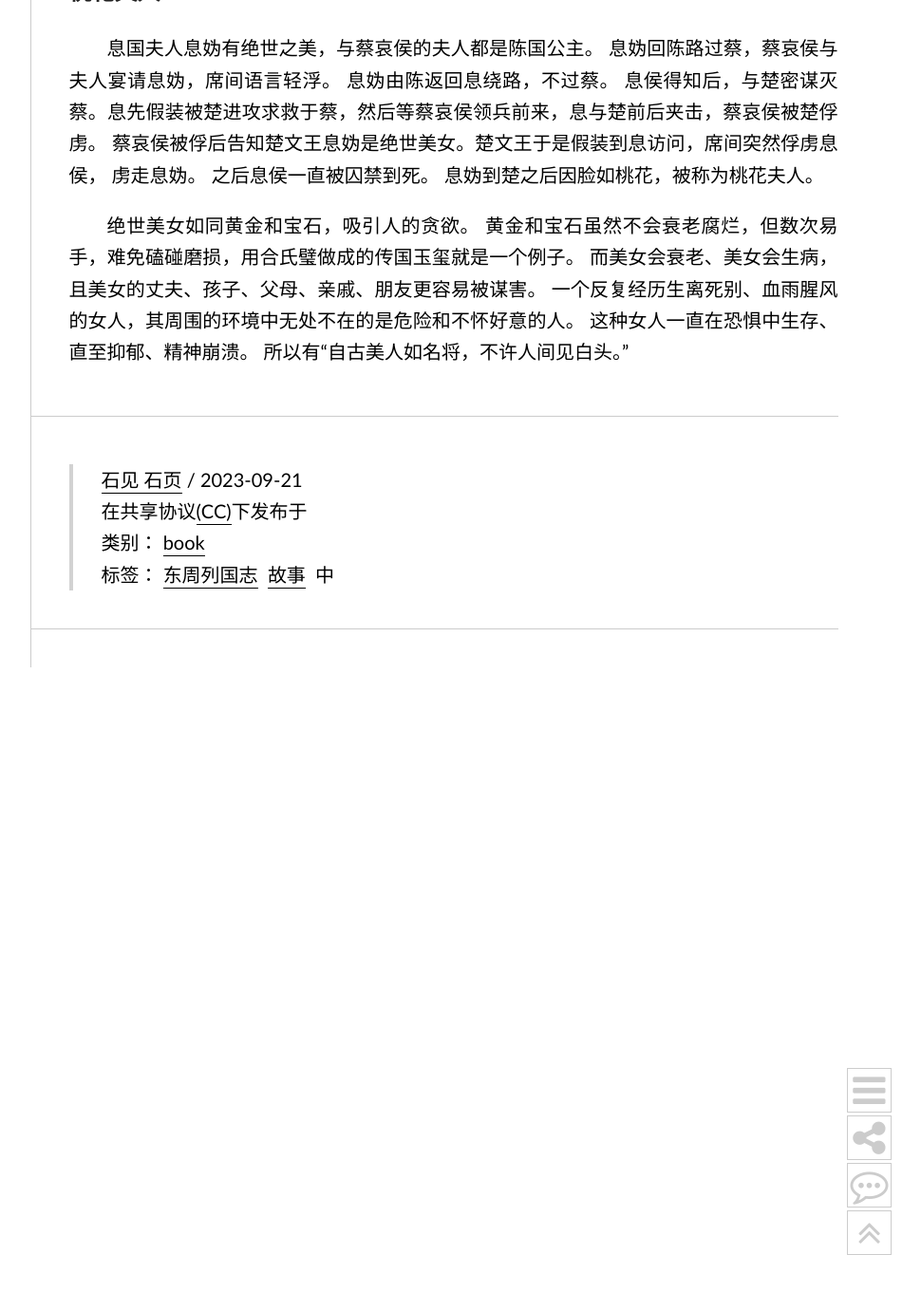
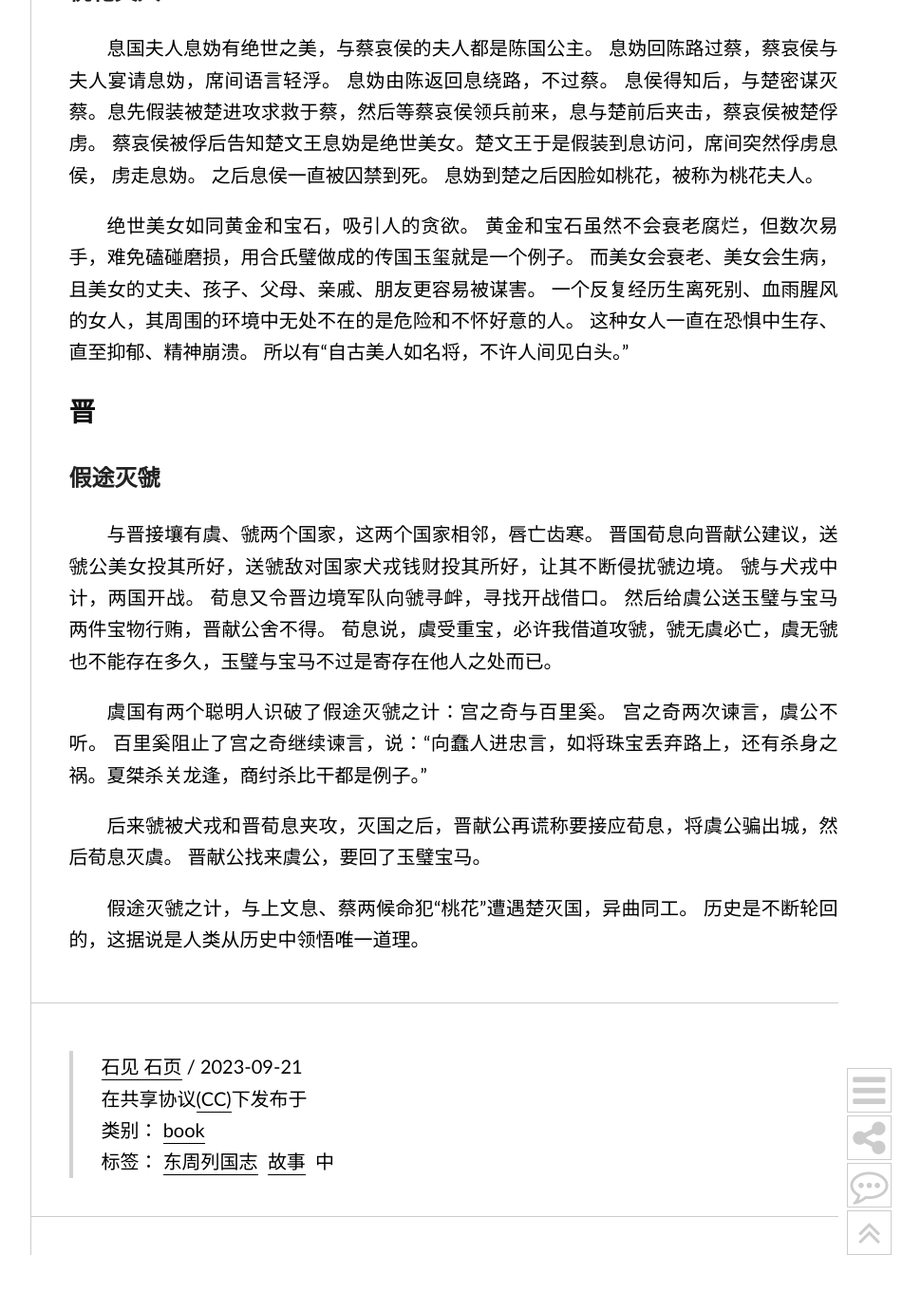
Before and after one commit to dustincys/cn, a Jekyll site: the page built from _posts/2023-09-21-eastzhou.md, in a window 1280 px wide and 1400 px high, scrolled down 3194 px. Shown: the top 1361 px of the window at 95% size, without its empty margins (183-1153 px from the left). Built offline with Jekyll 4.4.1, drawn with Linux system fonts in a browser that asks for light colours; nearby versions of some CDN libraries; comment, search, counter and statistics services are not loaded.

Commit message:
add new content to east zhou

```diff
--- a/_posts/2023-09-21-eastzhou.md
+++ b/_posts/2023-09-21-eastzhou.md
@@ -124,3 +124,24 @@ toc: yes
 一个反复经历生离死别、血雨腥风的女人，其周围的环境中无处不在的是危险和不怀好意的人。
 这种女人一直在恐惧中生存、直至抑郁、精神崩溃。
 所以有“自古美人如名将，不许人间见白头。”
+
+## 晋
+
+### 假途灭虢
+
+与晋接壤有虞、虢两个国家，这两个国家相邻，唇亡齿寒。
+晋国荀息向晋献公建议，送虢公美女投其所好，送虢敌对国家犬戎钱财投其所好，让其不断侵扰虢边境。
+虢与犬戎中计，两国开战。
+荀息又令晋边境军队向虢寻衅，寻找开战借口。
+然后给虞公送玉璧与宝马两件宝物行贿，晋献公舍不得。
+荀息说，虞受重宝，必许我借道攻虢，虢无虞必亡，虞无虢也不能存在多久，玉璧与宝马不过是寄存在他人之处而已。
+
+虞国有两个聪明人识破了假途灭虢之计：宫之奇与百里奚。
+宫之奇两次谏言，虞公不听。
+百里奚阻止了宫之奇继续谏言，说：“向蠢人进忠言，如将珠宝丢弃路上，还有杀身之祸。夏桀杀关龙逢，商纣杀比干都是例子。”
+
+后来虢被犬戎和晋荀息夹攻，灭国之后，晋献公再谎称要接应荀息，将虞公骗出城，然后荀息灭虞。
+晋献公找来虞公，要回了玉璧宝马。
+
+假途灭虢之计，与上文息、蔡两候命犯“桃花”遭遇楚灭国，异曲同工。
+历史是不断轮回的，这据说是人类从历史中领悟唯一道理。
```
